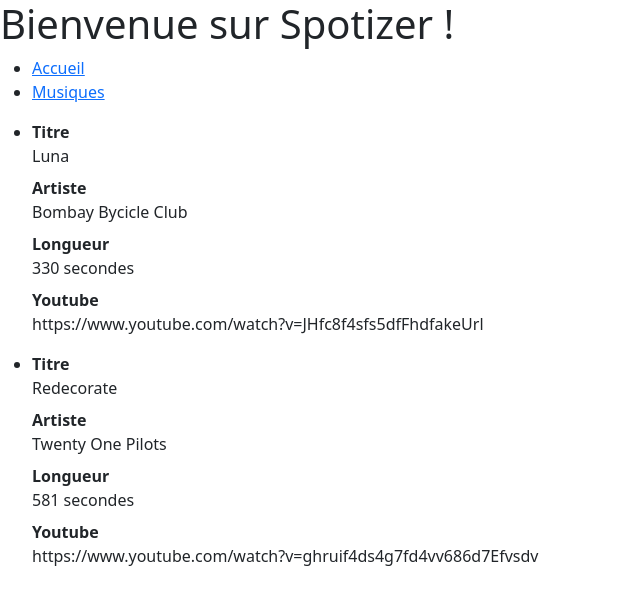
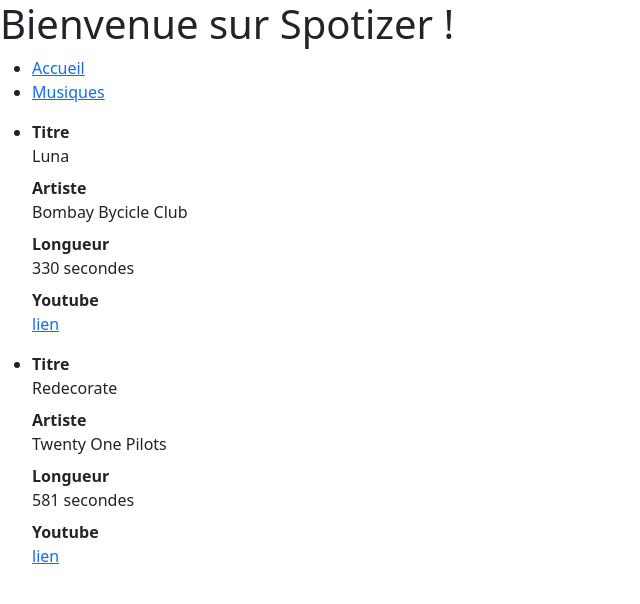
Before and after one commit to Namularbre/spotizer, an Angular app: page /songs in a window 1280 px wide. Shown: the top 604 px of the page, without its empty margins (0-640 px from the left). Built offline with nearby package versions, Linux system fonts and the light colour scheme.

Commit message:
we now have real youtube link

```diff
--- a/src/app/components/songs/songs.component.html
+++ b/src/app/components/songs/songs.component.html
@@ -12,7 +12,7 @@
                 <dd>{{ song.length }} secondes</dd>
 
                 <dt>Youtube</dt>
-                <dd>{{ song.youtube }}</dd>
+                <dd><a href="{{ song.youtube }}">lien</a></dd>
             </dl>
         </li>
     </ul>
```
